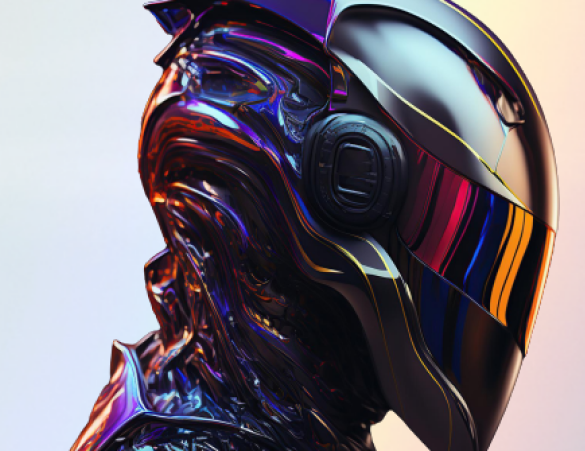
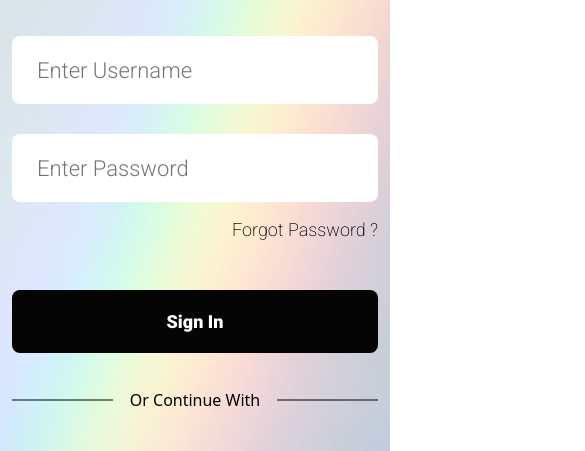
Before and after one commit to fuhad-shiblu/ARDOX-Demo-Light-Version, a plain HTML site: page index.html in a window 390 px wide. Shown: the part 399-850 px from the top of the page, 585 px wide, since content can reach past the window. Drawn offline with nearby package versions, Linux system fonts and the light colour scheme.

Commit message:
Responsive

```diff
--- a/index.html
+++ b/index.html
@@ -42,13 +42,13 @@
         <div class="container">
             <div class="row">
                 <!----- Bot Img Part ----->
-                <div class="col-md-6">
+                <div class="col-md-6 d-none d-md-block">
                     <div class="fuhadShiblu_botImg">
                         <img src="assets/img/bot.png" alt="Bot">
                     </div>
                 </div>
                 <!----- Form Part ----->
-                <div class="col-md-6 d-flex justify-content-end">
+                <div class="col-md-6 d-flex justify-content-md-end justify-content-center">
                     <div class="fuhadShiblu_formMain">
                         <form>
                             <h1>Hello ! <span>welcome back</span></h1>
```
